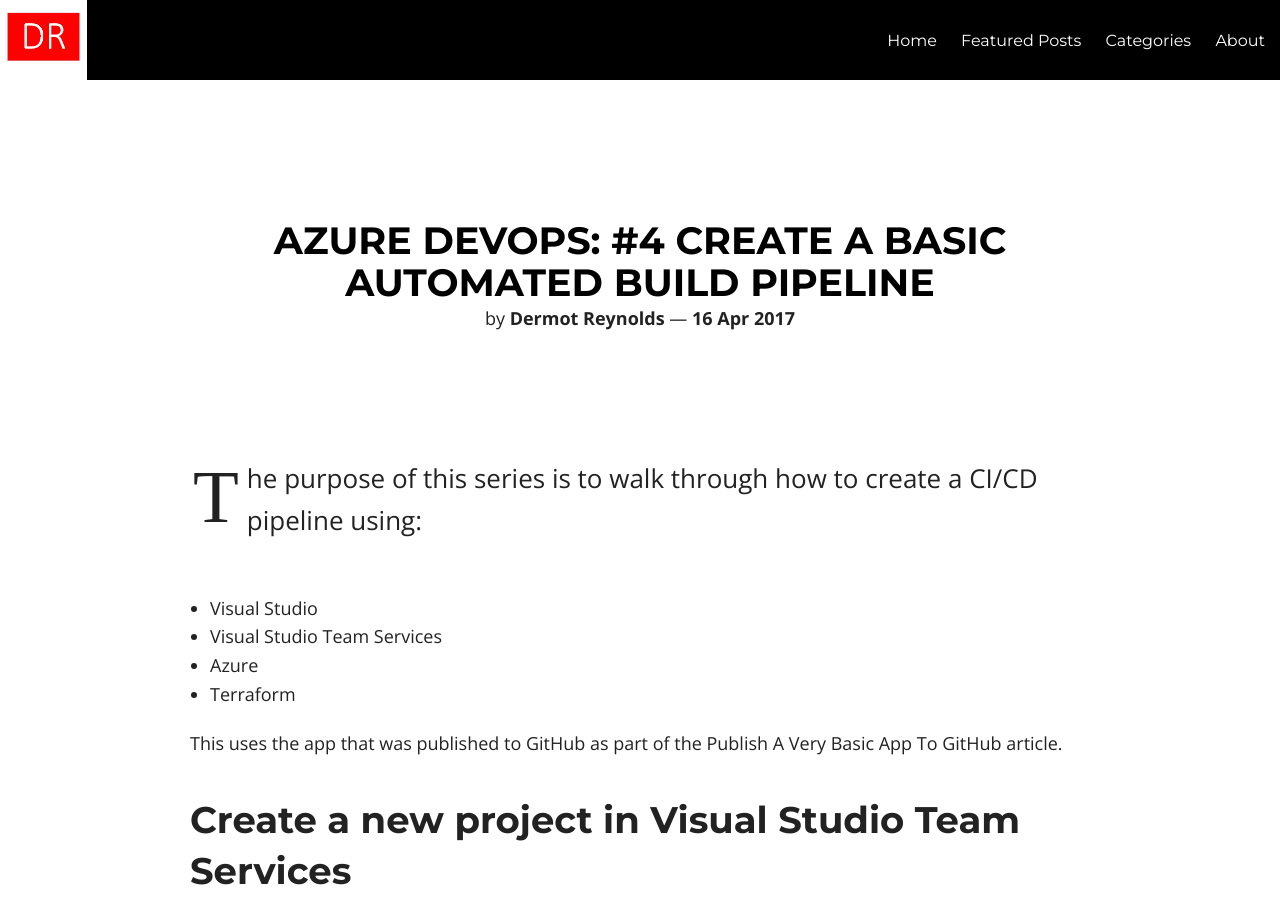
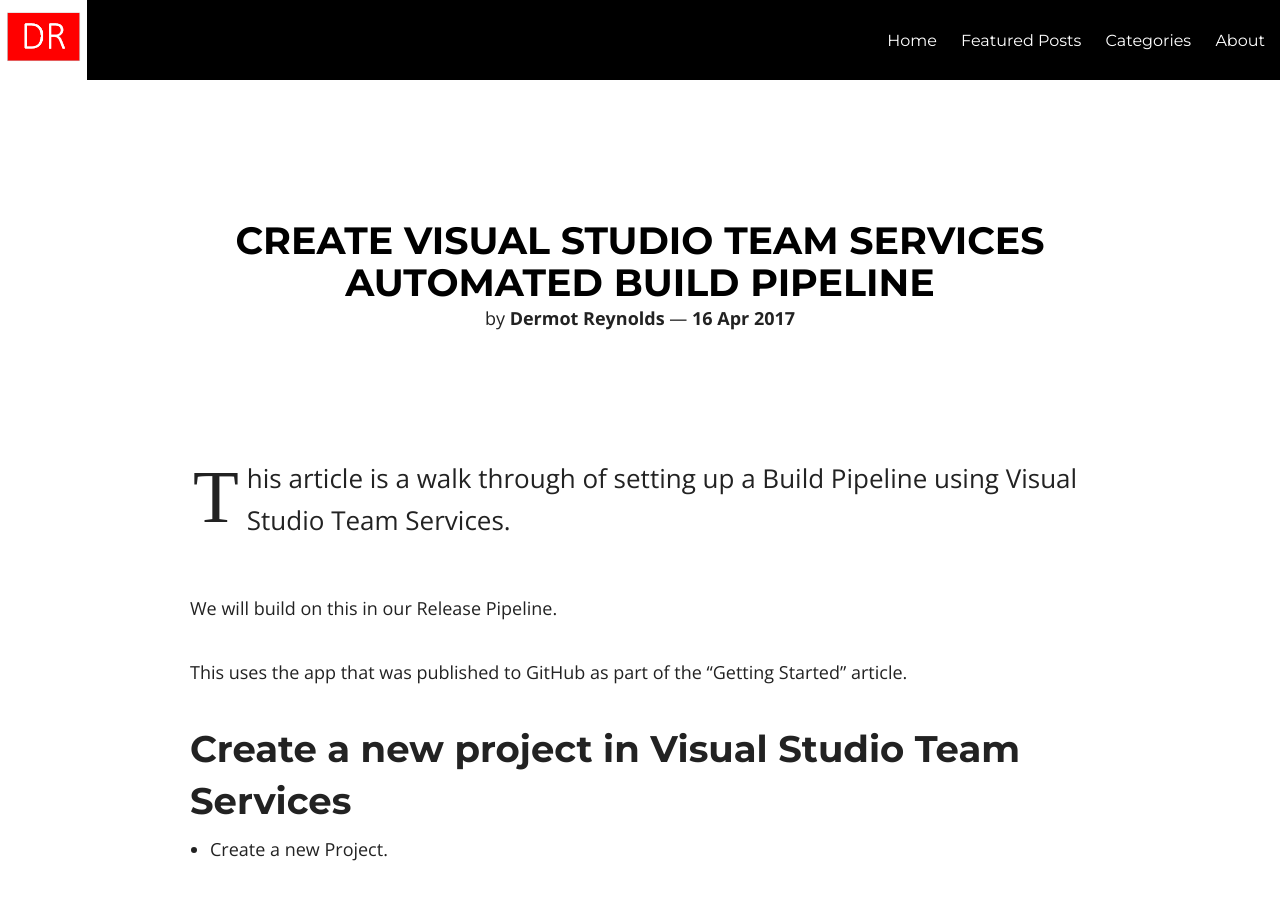
Before and after one commit to dermotreynolds/old.dermotreynolds.github.io, a Jekyll site: the page built from _posts/2017-04-12-4-simple-automated-build-pipeline.md, in a window 1280 px wide and 900 px high. Built offline with Jekyll 4.4.1, drawn with Linux system fonts in a browser that asks for light colours; nearby versions of some CDN libraries; some of the changed text lies outside the part shown.

```diff
--- a/_posts/2017-04-12-4-simple-automated-build-pipeline.md
+++ b/_posts/2017-04-12-4-simple-automated-build-pipeline.md
@@ -1,18 +1,15 @@
 ---
 layout: post
-title: "Azure DevOps: #4 Create a basic automated build Pipeline"
+title: "Create Visual Studio Team Services automated build Pipeline"
 date: 2017-04-16
 category: CI/CD
 
 ---
+This article is a walk through of setting up a Build Pipeline using Visual Studio Team Services.
 
-The purpose of this series is to walk through how to create a CI/CD pipeline using:
-- Visual Studio
-- Visual Studio Team Services
-- Azure
-- Terraform
+We will build on this in our Release Pipeline.
 
-This uses the app that was published to GitHub as part of the Publish A Very Basic App To GitHub article.
+This uses the app that was published to GitHub as part of the "Getting Started" article.
 
 ## Create a new project in Visual Studio Team Services
 
@@ -24,7 +21,9 @@
 
 <img src="/images/Setup-VSTS-Build-02-01.png" alt="drawing" width="400px"/>
 
-- Create a new build pipeline.
+## Create a new Build Pipeline
+
+- Create a new build definition.
 
 <img src="/images/Setup-VSTS-Build-03-01.png" alt="drawing" width="400px"/>
 
```
Also changed, not shown: other parts of _posts/2017-04-12-4-simple-automated-build-pipeline.md (+2 -0 lines), _posts/2017-04-12-5-simple-automated-release-pipeline.md (+4 -8 lines), _posts/2017-05-12-14-azure-function.md (+1 -1 lines).
